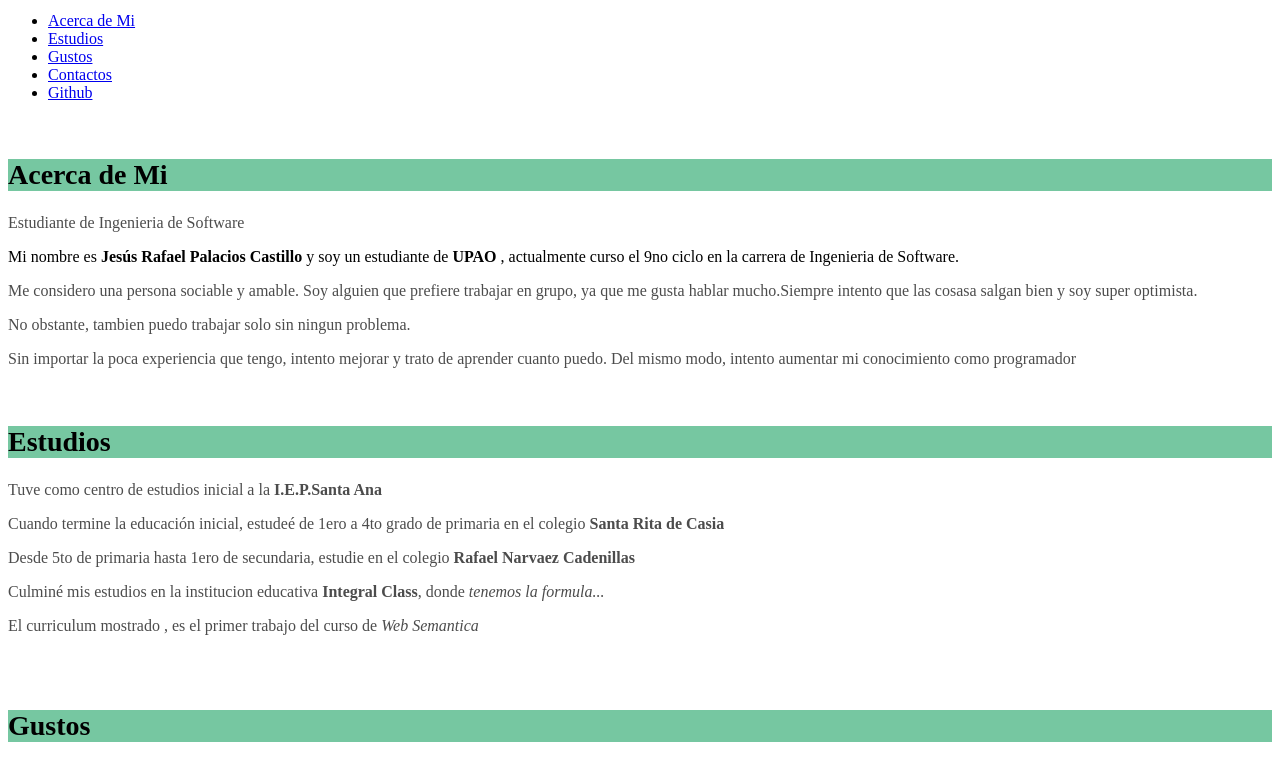
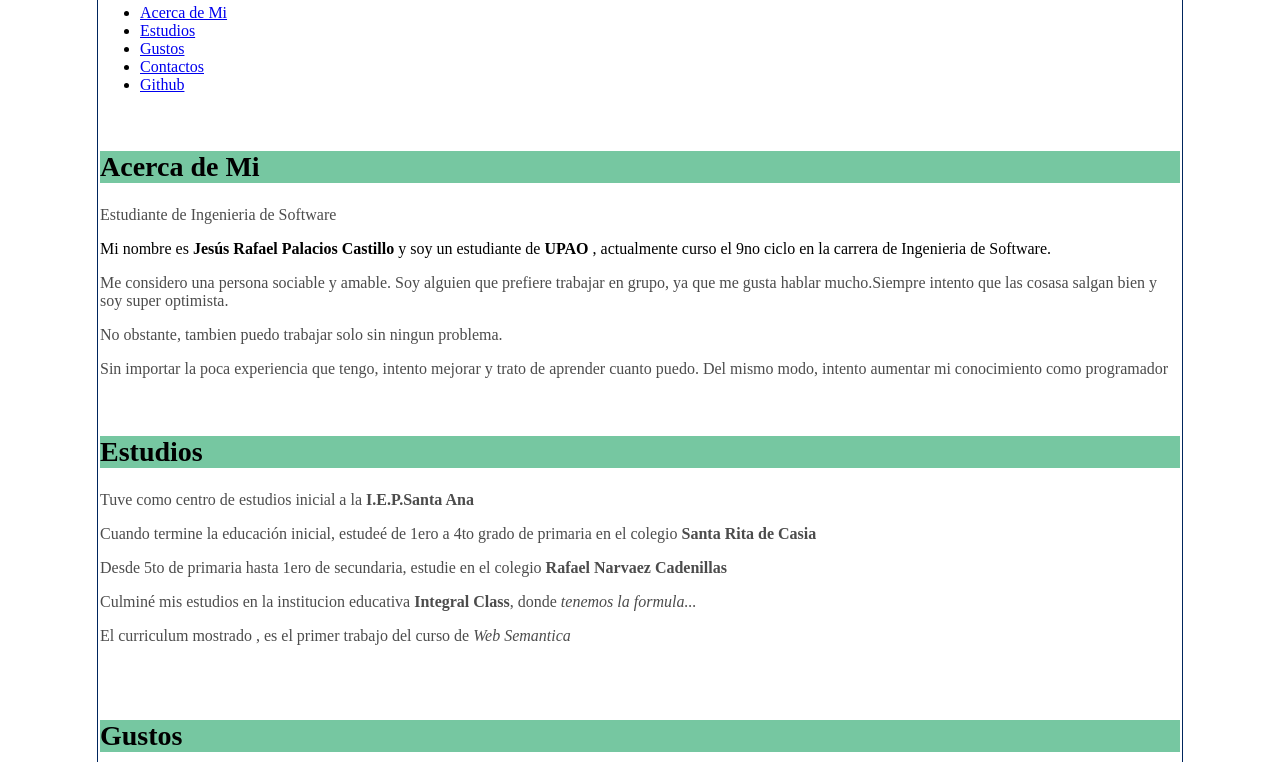
Before and after one commit to JesusrPalacios/PersonalCurriculum, a plain HTML site: page IndexCurriculum.html in a window 1280 px wide. Shown: the part 110-872 px from the top of the page. Drawn offline with Linux system fonts and the light colour scheme.

Commit message:
fix your ass

```diff
--- a/IndexCurriculum.html
+++ b/IndexCurriculum.html
@@ -8,7 +8,7 @@
     <link rel="stylesheet" href="css/EstilosCurriculum.css">
 </head>
 <body>
-    <di1v class="conjunto">
+    <div class="conjunto">
 <div itemscope itemtype="http://schema.org/Person">
     <header>
             <h1 itemprop="name">Jesús Rafael Palacios Castillo</h1>
@@ -62,13 +62,12 @@
 <h2 id="Ct">Contactos</h2>
 <div class="section none"><strong>Correo:</strong>
     <span property="foaf:mbox">jesuspalaciosc72@gmail.com</span>
-    </siv>
+    </div>
 <div><strong>Celular:</strong>
     <span property="rdfs:telephone" content="956685234">956685234</span>
     </div>
     <br>
 </div>
 </div>
-</div>
 </body>
 </html>
```
